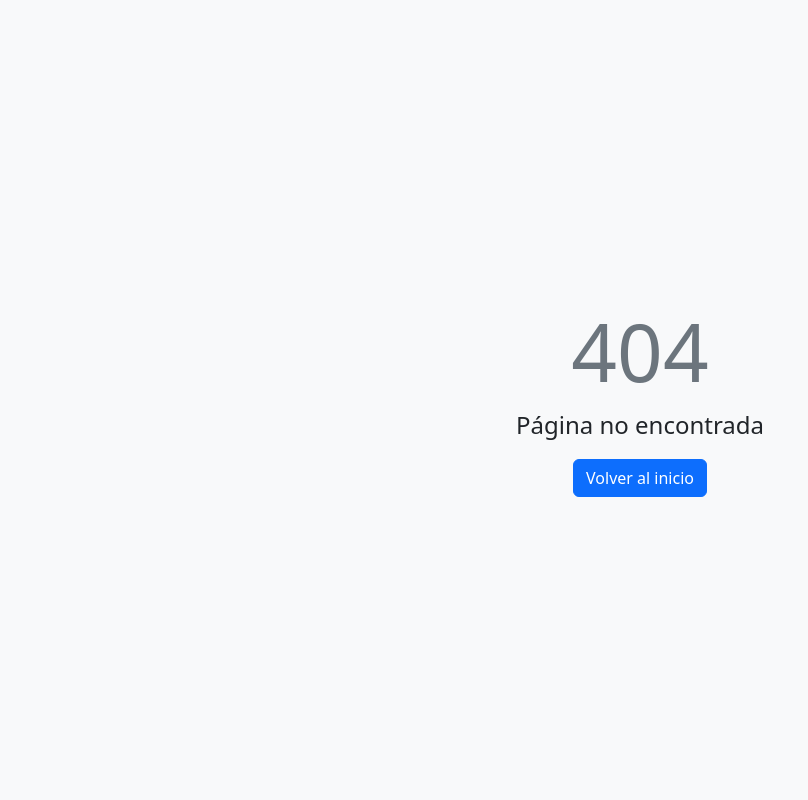
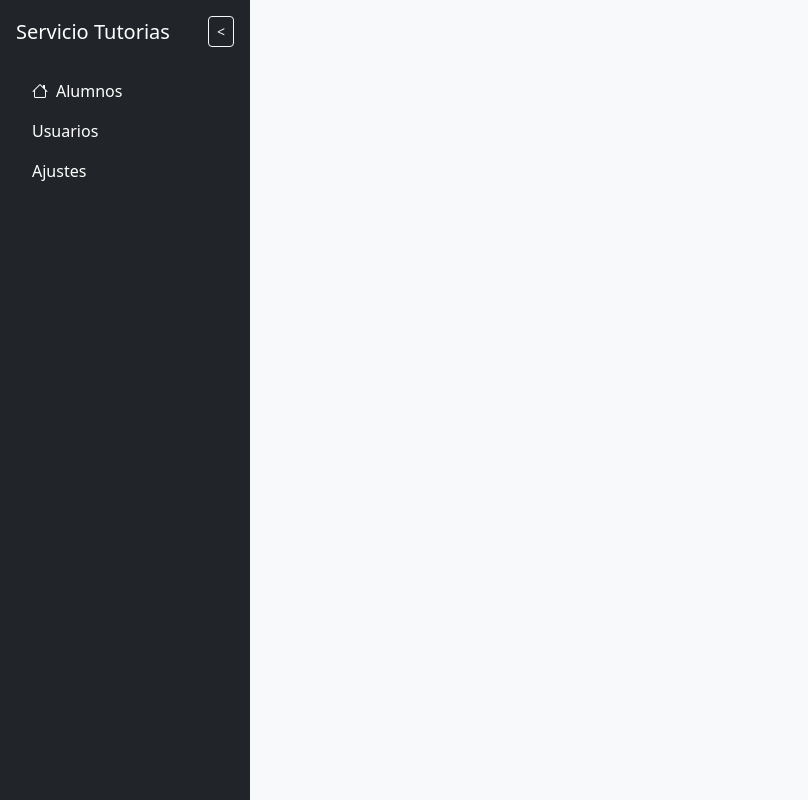
Before and after one commit to Cesar1xd1/Proyecto-Express_React, a React (Vite) app in the folder frontend/: page /dashboard in a window 1280 px wide. Before the commit this address had no page. Shown: the whole page, without its empty margins (0-808 px from the left). Built offline with nearby package versions, Linux system fonts and the light colour scheme.

Commit message:
Se agregararon librerias para un dashboard y se agrego el boton para alumnos

```diff
--- a/frontend/package.json
+++ b/frontend/package.json
@@ -14,8 +14,10 @@
     "@popperjs/core": "^2.11.8",
     "admin-lte": "3.2",
     "bootstrap": "^5.3.6",
+    "bootstrap-icons": "^1.13.1",
     "jquery": "^3.7.1",
     "react": "^19.1.0",
+    "react-bootstrap": "^2.10.10",
     "react-dom": "^19.1.0",
     "react-router-dom": "^7.6.0",
     "sweetalert2": "^11.21.0"
--- a/frontend/src/Alumnos.jsx
+++ b/frontend/src/Alumnos.jsx
@@ -2,7 +2,7 @@ import React, { useState, useEffect } from 'react';
 import Swal from 'sweetalert2';
 import 'bootstrap/dist/css/bootstrap.min.css';
 import 'bootstrap/dist/js/bootstrap.bundle.min.js';
-
+import SidebarLayout from './SidebarLayout';
 
 
 const Alumnos = () => {
@@ -189,7 +189,7 @@ const guardar = (e, id) => {
 
 
   return (
-
+<SidebarLayout>
 
     <div className="container">
       <h1 className="text-center mb-5 mt-5 text-danger"><b>Servicios Escolares</b></h1>
@@ -515,6 +515,7 @@ const guardar = (e, id) => {
 </form>
 
     </div>
+    </SidebarLayout>
   );
 };
 
--- a/frontend/src/App.jsx
+++ b/frontend/src/App.jsx
@@ -4,19 +4,27 @@ import Alumnos from './Alumnos';
 import Usuario from './Registro';
 import Login from './Login';
 import NotFound from './notfound';
+import SidebarLayout from './SidebarLayout';
+
 
 
 function App() {
   return (
+
      <Router>
       <Routes>
-        <Route path="/" element={<Usuario/>} />
+        <Route path="/dashboard" element={<SidebarLayout />} />
+          <Route path="*" element={<NotFound />} />
+          <Route path="/" element={<Usuario/>} />
         <Route path="/login" element={<Login/>} />
-        <Route path="/alumnos" element={<Alumnos />} />
-        <Route path="*" element={<NotFound />} />
-
+        <Route path="/alumnos" element={<Alumnos/>} />
       </Routes>
     </Router>
+
+
+
+
+
   );
 }
 
--- /dev/null
+++ b/frontend/src/SidebarLayout.jsx
@@ -0,0 +1,65 @@
+// SidebarLayout.js
+import React, { useState } from 'react';
+import { Button } from 'react-bootstrap';
+import 'bootstrap-icons/font/bootstrap-icons.css';
+
+
+const SidebarLayout = ({ children }) => {
+  const [collapsed, setCollapsed] = useState(false);
+
+  const toggleSidebar = () => {
+    setCollapsed(!collapsed);
+  };
+
+  return (
+    <div className="d-flex" style={{ minHeight: '100vh' }}>
+      {/* Sidebar */}
+      <div
+        className={`bg-dark text-white p-3 transition-all`}
+        style={{
+          width: collapsed ? '60px' : '250px',
+          transition: 'width 0.3s',
+          overflow: 'hidden',
+        }}
+      >
+        <div className="d-flex justify-content-between align-items-center mb-4">
+          {!collapsed && <h5 className="mb-0">Servicio Tutorias</h5>}
+          <Button
+            variant="outline-light"
+            size="sm"
+            onClick={toggleSidebar}
+            className="ms-auto"
+          >
+            {collapsed ? '☰' : '<'}
+          </Button>
+        </div>
+
+        <ul className="nav flex-column">
+          <li className="nav-item">
+            <a className="nav-link text-white d-flex align-items-center" href="/alumnos">
+    <i className="bi bi-house text-white me-2"></i>
+    {!collapsed && 'Alumnos'}
+  </a>
+          </li>
+          <li className="nav-item">
+            <a className="nav-link text-white" href="#">
+              {collapsed ? '👤' : 'Usuarios'}
+            </a>
+          </li>
+          <li className="nav-item">
+            <a className="nav-link text-white" href="#">
+              {collapsed ? '⚙️' : 'Ajustes'}
+            </a>
+          </li>
+        </ul>
+      </div>
+
+      {/* Contenido */}
+      <div className="flex-grow-1 p-4 bg-light">
+        {children}
+      </div>
+    </div>
+  );
+};
+
+export default SidebarLayout;
--- a/frontend/src/login.jsx
+++ b/frontend/src/login.jsx
@@ -25,7 +25,7 @@ const Login = () => {
       const data = await res.json();
 
       if (res.ok) {
-        navigate('/alumnos');
+        navigate('/dashboard');
       } else {
         setError(data.message || 'Error al iniciar sesión');
       }
```
Also changed, not shown: 1 other file (tests, documents, lock files or other folders).
